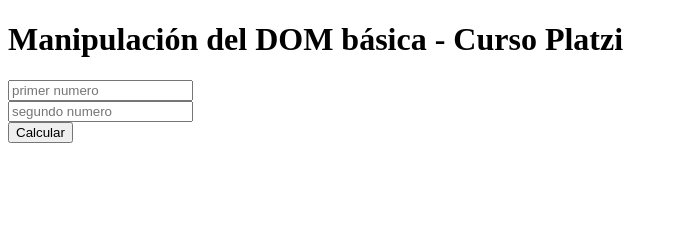
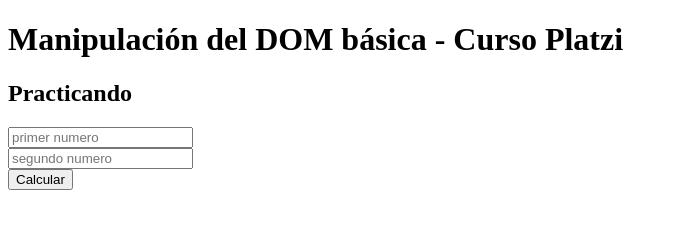
Before and after one commit to wabedoya/Practica1_JavaScript, a plain HTML site: page index.html in a window 1280 px wide. Shown: the whole page, without its empty margins (0-678 px from the left). Drawn offline with Linux system fonts and the light colour scheme.

Commit message:
Agregando nuevo H2

```diff
--- a/index.html
+++ b/index.html
@@ -8,6 +8,7 @@
 </head>
 <body>
 <h1>Manipulación del DOM básica - Curso Platzi</h1>
+<h2>Practicando</h2>
 <form action="" id="formIndex">
     <input  placeholder="primer numero" id="n1" ><br>
     <input  placeholder="segundo numero" id="n2"><br>
```
